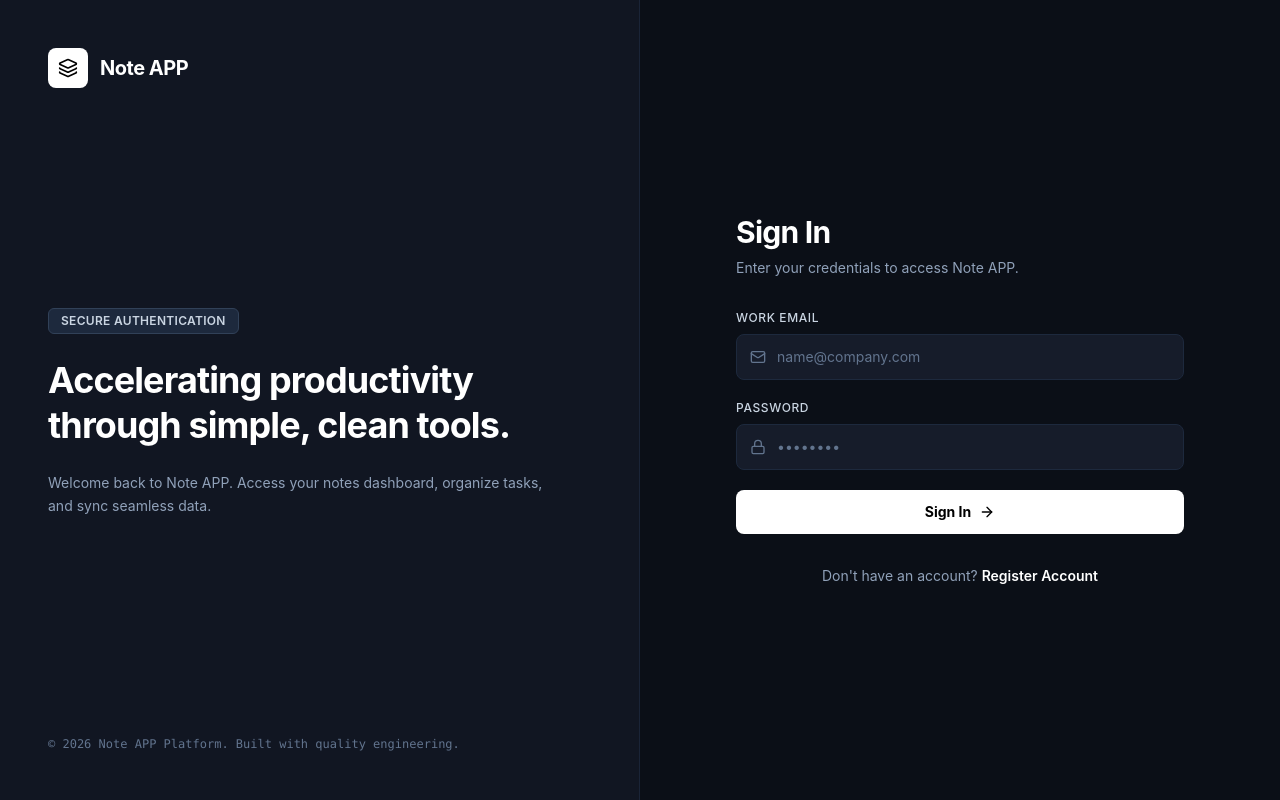
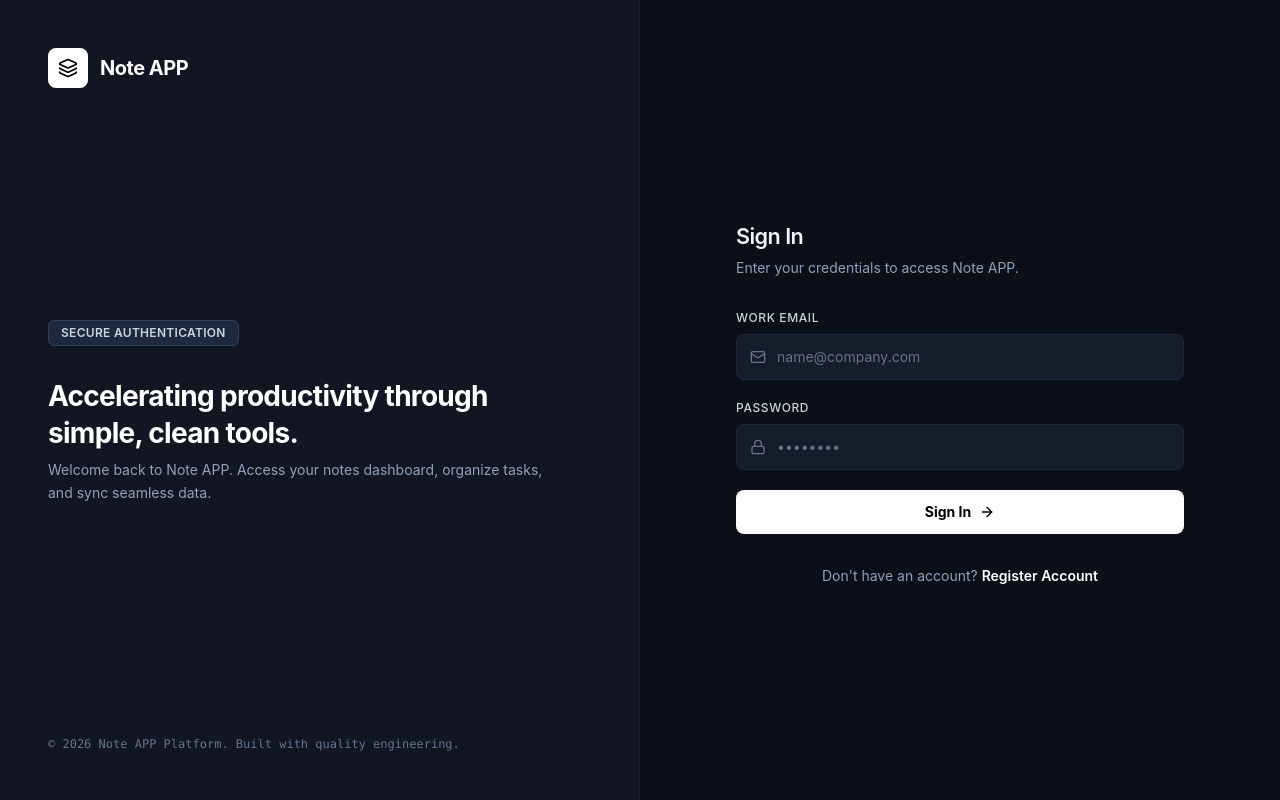
Before and after one commit to 10pshine-cohort-9/cohort-9-mern-9224-asadullah, a React app in the folder frontend/: page /login in a window 1280 px wide. Built offline with nearby package versions, Linux system fonts and the light colour scheme; no server answers; the HTML template or start-up script is replaced by a standard one.

Commit message:
fix rich text editor

```diff
--- a/frontend/src/index.css
+++ b/frontend/src/index.css
@@ -5,20 +5,18 @@
   font-style: normal;
 }
 
-
 .ql-toolbar {
   background: #1A2234;
   border-color: #334155 !important;
+  border-top-left-radius: 0.75rem;
+  border-top-right-radius: 0.75rem;
 }
 
 .ql-container {
   background: #1A2234;
   border-color: #334155 !important;
-}
-
-.ql-editor {
-  min-height: 220px;
-  color: white;
+  border-bottom-left-radius: 0.75rem;
+  border-bottom-right-radius: 0.75rem;
 }
 
 .ql-toolbar .ql-stroke {
@@ -32,3 +30,81 @@
 .ql-toolbar .ql-picker {
   color: #cbd5e1;
 }
+
+.ql-editor {
+  min-height: 220px !important;
+  color: #f8fafc !important;
+}
+
+
+
+h1, .ql-syntax, .ql-size-huge, .rendered-note h1 {
+  font-size: 1.75rem !important;
+  font-weight: 700 !important;
+  color: #ffffff !important;
+  margin-top: 0.5rem !important;
+  margin-bottom: 0.5rem !important;
+  line-height: 1.3 !important;
+}
+
+h2, .ql-size-large, .rendered-note h2 {
+  font-size: 1.35rem !important;
+  font-weight: 600 !important;
+  color: #f1f5f9 !important;
+  margin-top: 0.5rem !important;
+  margin-bottom: 0.5rem !important;
+  line-height: 1.3 !important;
+}
+
+h3, .rendered-note h3 {
+  font-size: 1.15rem !important;
+  font-weight: 600 !important;
+  color: #e2e8f0 !important;
+  margin-top: 0.4rem !important;
+  margin-bottom: 0.4rem !important;
+}
+
+
+ul, ol, .rendered-note ul, .rendered-note ol {
+  padding-left: 1.5rem !important;
+  margin-top: 0.5rem !important;
+  margin-bottom: 0.5rem !important;
+}
+
+ul, .rendered-note ul {
+  list-style-type: disc !important;
+}
+
+ol, .rendered-note ol {
+  list-style-type: decimal !important;
+}
+
+li, .rendered-note li {
+  margin-bottom: 0.25rem !important;
+  color: #cbd5e1 !important;
+}
+
+li[data-list="bullet"], li[data-list="ordered"] {
+  display: list-item !important;
+}
+
+
+.note-card-box {
+  max-height: 100px !important;
+  overflow: hidden !important;
+}
+
+.note-card-box h1, .note-card-box .ql-size-huge {
+  font-size: 1rem !important;
+  margin: 0.2rem 0 !important;
+}
+
+.note-card-box h2, .note-card-box .ql-size-large {
+  font-size: 0.9rem !important;
+  margin: 0.2rem 0 !important;
+}
+
+.note-card-box ul, .note-card-box ol {
+  padding-left: 1.1rem !important;
+  margin: 0.2rem 0 !important;
+}
--- a/frontend/src/pages/Dashboard.jsx
+++ b/frontend/src/pages/Dashboard.jsx
@@ -335,7 +335,7 @@ const Dashboard = () => {
                   </div>
 
                   <div
-                    className="mt-3 text-xs text-slate-300/80 line-clamp-4 leading-relaxed font-normal [overflow-wrap:anywhere] [&_*]:[overflow-wrap:anywhere]"
+                    className="mt-3 text-xs note-content text-slate-300/80 line-clamp-4 leading-relaxed font-normal [overflow-wrap:anywhere] [&_*]:[overflow-wrap:anywhere]"
                     dangerouslySetInnerHTML={{ __html: note.content }}
                     onClick={(e) => {
                       if (e.target.tagName === 'A') {
```
